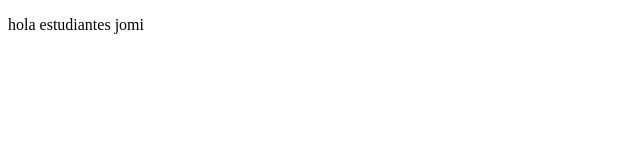
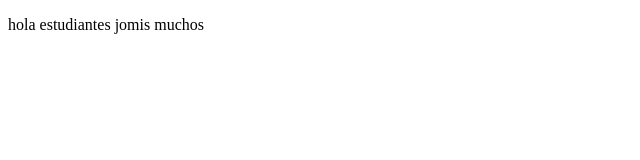
Before and after one commit to eldaly2310/proyectoDemoCursoPrework, a plain HTML site: page index.html in a window 1280 px wide. Shown: the full height of the page, 0-640 px from the left. Drawn offline with Linux system fonts and the light colour scheme.

Commit message:
cambios agregamos jomies

```diff
--- a/index.html
+++ b/index.html
@@ -10,7 +10,7 @@
 </head>
 <body>
    <p>
-       hola estudiantes jomi
+       hola estudiantes jomis muchos
    </p>
 
 </body>
```
